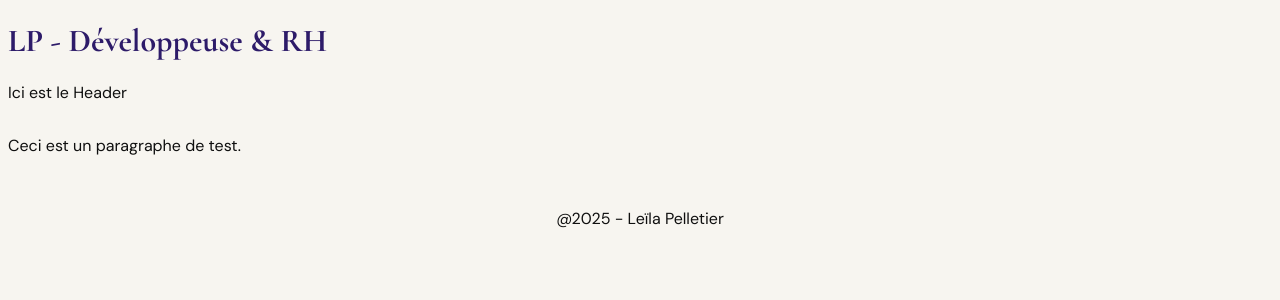
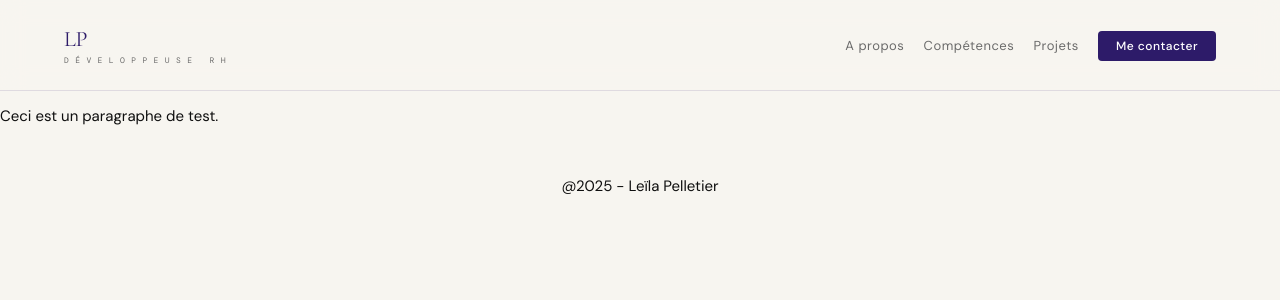
Before and after one commit to NeugdaeUju/Portfolio, a React (Vite) app: page / in a window 1280 px wide. Shown: the top 300 px of the page. Built offline with nearby package versions, Linux system fonts and the light colour scheme; a web font is replaced by a local one.

Commit message:
Edition complète du nouveau Header

```diff
--- a/src/assets/sass/header.scss
+++ b/src/assets/sass/header.scss
@@ -1,29 +1,67 @@
+@use 'variables';
+
 .header {
     display : flex;
-    width : 100%;
-    margin : 30px 0;
+    flex-direction: row;
+    justify-content: space-between;
+    align-items: center;
+    padding : 1.25rem 4rem;
+    border-bottom : 1px solid rgba(45,27,105,0.12);
+    background: rgba(247,245,240,0.88);
+    backdrop-filter: blur(12px);
 
-    &__page-title {
-        margin-right : 50px;
+    &__nav {
+        display : flex;
+        flex-direction : row;
+        gap : 10px;
+
+        &__item {
+            color : variables.$gris;
+            font-size : 13px;
+            font-weight: 400;
+            letter-spacing: 0.04em;
+            transition : color 0.2S;
+        }
+
+        &__button {
+            padding : 7px 18px;
+            background-color: variables.$violet;
+            color : variables.$blanc;
+            font-size : 12px;
+            font-weight : 500;
+            letter-spacing : 0.04em;
+            border-radius : 4px;
+        }
     }
 
-    &__nav {
-        width : 60%;
+    &__logo {
+        font-family : variables.$serif;
+        color : variables.$violet;
+        font-size : 22px;
+        font-weight : 400;
+        letter-spacing: -0.02rem;
+        margin : 0;
+        padding : 0;
         display : flex;
-
-        &--link {
-            margin-right : 30px;
-        }
+        flex-direction : column;
+        gap : 3px;
     }
 }
 
-@media (max-width : 600px) {
-    .header {
-        flex-wrap: wrap;
-        margin : 0;
+ul {
+    display: flex;
+    flex-direction: row;
+    align-items: center;
+    gap: 1.2rem;
+    list-style: none;
+}
 
-        &__nav {
-            margin : 20px 10px;;
-        }
-    }
+span {
+    font-style : normal;
+    font-family : variables.$mono;
+    font-size : 8px;
+    letter-spacing: 0.8em;
+    color : variables.$gris;
+    text-transform: uppercase;
+    font-weight : 400;
 }
--- a/src/assets/sass/index.scss
+++ b/src/assets/sass/index.scss
@@ -1,11 +1,12 @@
 @use 'variables';
 
-html {
-  margin : 0 auto;
+body {
+  margin : 0;
   box-sizing: border-box;
   background: variables.$bg-color;
   color : variables.$noir;
   font-family : variables.$sans;
+  font-size : 15px;
 }
 
 h1 , h1, h3, h4, h5, h6 {
@@ -13,7 +14,6 @@ h1 , h1, h3, h4, h5, h6 {
   color : variables.$violet;
 }
 
-a {
-  text-decoration : none;
-  color : variables.$noir;
+a{
+  text-decoration: none;
 }
--- a/src/components/Header.jsx
+++ b/src/components/Header.jsx
@@ -1,13 +1,20 @@
 import {NavLink , useLocation} from 'react-router-dom'
-// import '../assets/sass/header.scss'
+import '../assets/sass/header.scss'
 
 function Header () {
 
     return (
         <>
             <header className='header'>
-                <h1 className='header__page-title'>LP - Développeuse & RH</h1>
-                <p> Ici est le Header</p>
+                <a href="#" className='header__logo'>LP<span>Développeuse RH</span></a>
+                <nav className='header__nav'>
+                    <ul>
+                        <li><a className='header__nav__item' href='#about'>A propos</a></li>
+                        <li><a className='header__nav__item' href='#skills'>Compétences </a></li>
+                        <li><a className='header__nav__item' href='#projects'>Projets</a></li>
+                        <li><a className='header__nav__button' href='#contact'>Me contacter</a></li>
+                    </ul>
+                </nav>
             </header>
         </>
     )
```
